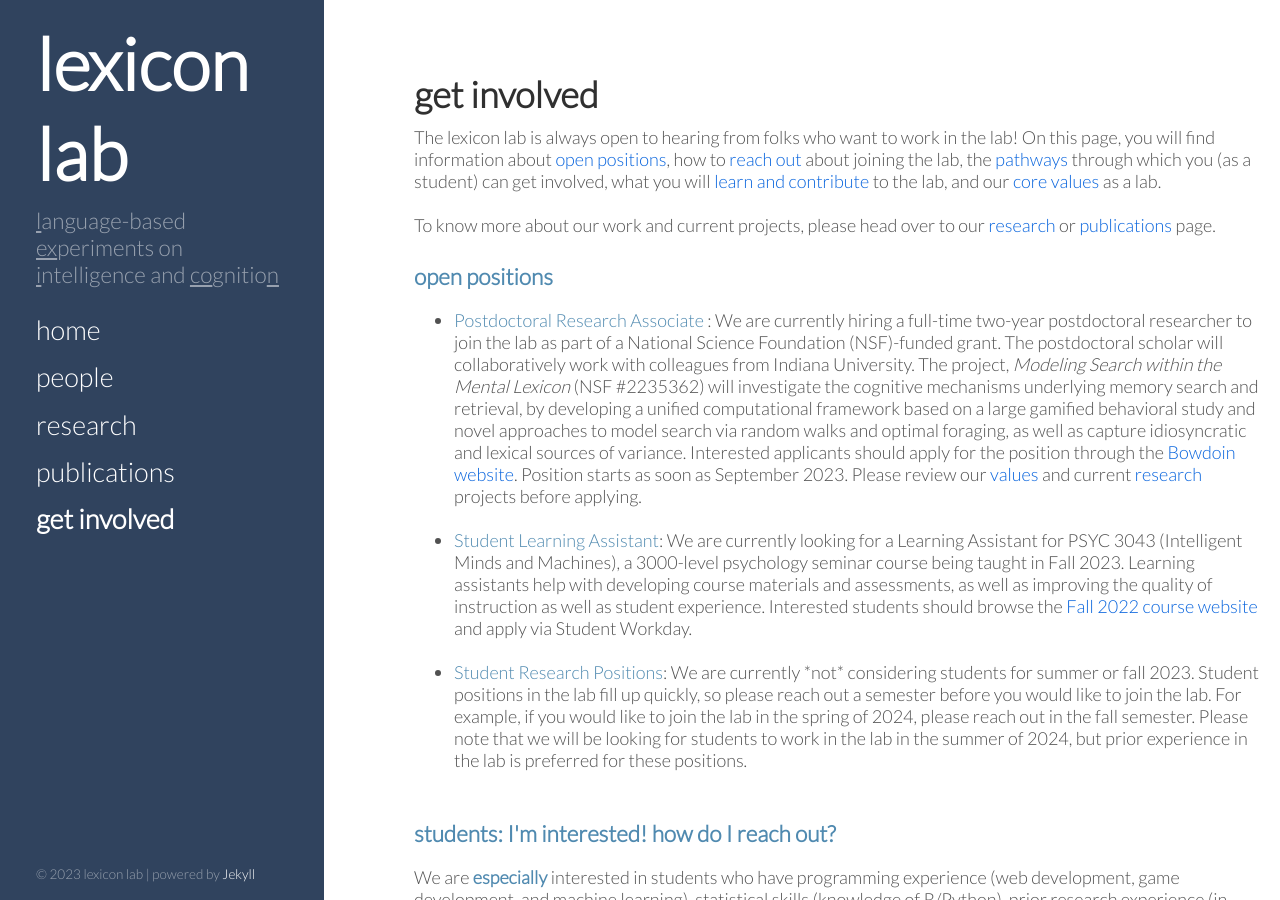
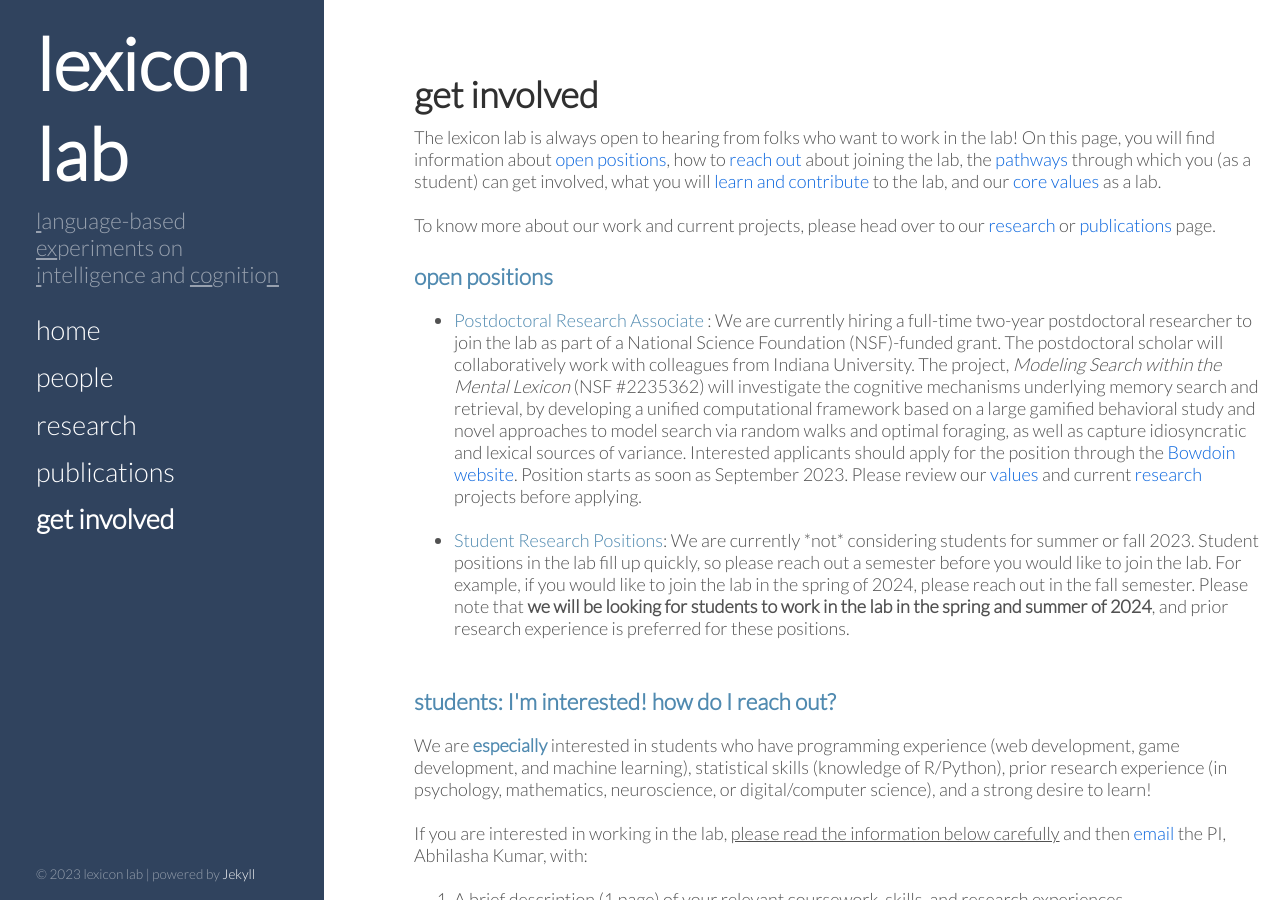
Before and after one commit to thelexiconlab/thelexiconlab.github.io, a Jekyll site: the page built from get involved.html, in a window 1280 px wide and 900 px high. Built offline with Jekyll 4.4.1, drawn with Linux system fonts in a browser that asks for light colours; Markdown is read by kramdown in place of the engine named in the settings.

Commit message:
update involve

```diff
--- a/get involved.html
+++ b/get involved.html
@@ -26,16 +26,10 @@ To know more about our work and current projects, please head over to our <a hre
          Position starts as soon as September 2023. Please review our <a href="#values">values</a> and current <a href="https://thelexiconlab.github.io/research/">research</a> projects before applying.
         </li><br>
 
-    <li><span style="color:#508AB0">Student Learning Assistant</span>: We are currently looking for a Learning Assistant for PSYC 3043
-        (Intelligent Minds and Machines), a 3000-level psychology seminar course being taught in Fall 2023. Learning assistants help with developing course materials
-        and assessments, as well as improving the quality of instruction as well as student experience. Interested students should browse the
-        <a href="https://teaching-cognition.github.io/mindsandmachines/" target="_blank">Fall 2022 course website</a> and apply via Student Workday.
-    </li><br>
-
     <li><span style="color:#508AB0">Student Research Positions</span>: We are currently *not* considering students for summer or fall 2023.
         Student positions in the lab fill up quickly, so please reach out a semester before you would like to join the lab.
         For example, if you would like to join the lab in the spring of 2024, please reach out in the fall semester.
-        Please note that we will be looking for students to work in the lab in the summer of 2024, but prior experience in the lab
+        Please note that <b>we will be looking for students to work in the lab in the spring and summer of 2024</b>, and prior research experience
         is preferred for these positions.
     </li><br>
 </ul>
```
